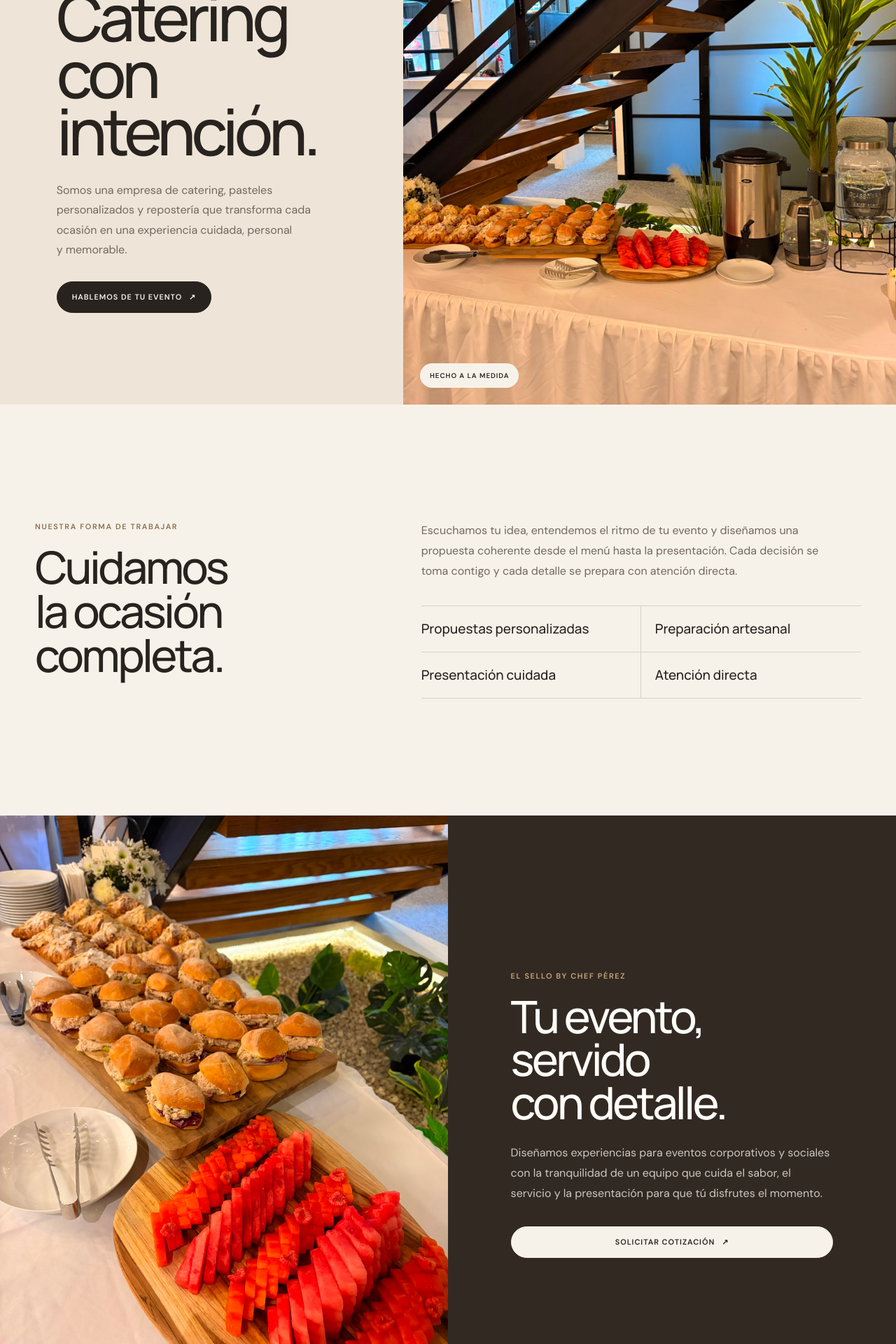
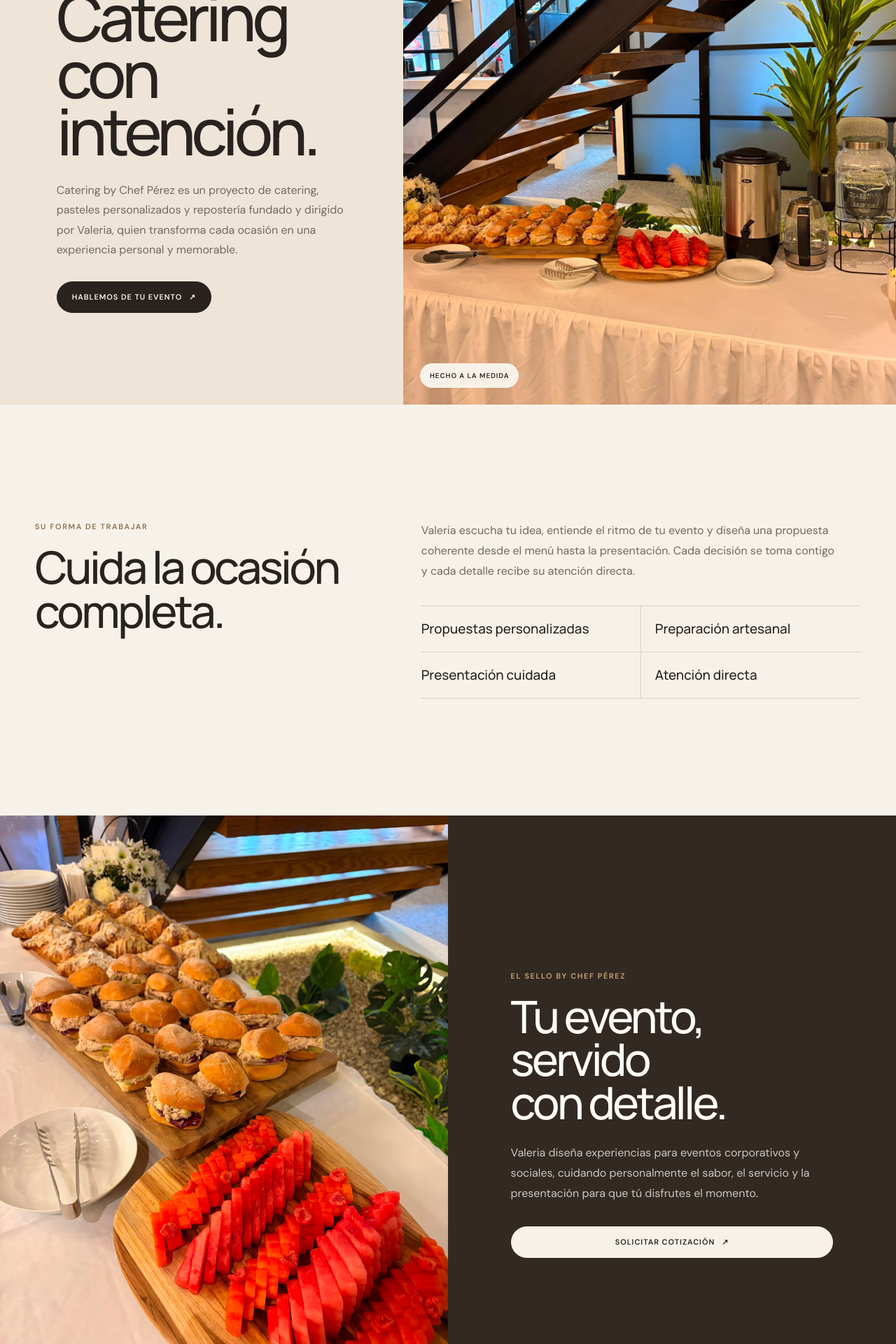
Before and after one commit to aleksvcr/catering-by-chef-perez, a Next.js app: page /nosotros in a window 1280 px wide. Shown: the part 258-2178 px from the top of the page at 70% size. Built offline with nearby package versions, Linux system fonts and the light colour scheme.

Commit message:
Center site copy on Chef Valeria

```diff
--- a/app/contacto/page.tsx
+++ b/app/contacto/page.tsx
@@ -34,7 +34,7 @@ export default function Contacto() {
       <main className="contact-page">
         <section className="contact-intro">
           <p className="eyebrow">Contacto</p>
-          <h1>Cuéntanos qué quieres celebrar.</h1>
+          <h1>Cuéntale a Valeria qué quieres celebrar.</h1>
           <p>
             Compártenos los primeros detalles. Prepararemos contigo una
             propuesta pensada para tu ocasión.
@@ -89,7 +89,7 @@ export default function Contacto() {
               </label>
             </div>
             <label>
-              Cuéntanos un poco más
+              Cuéntale un poco más
               <textarea
                 name="detalles"
                 rows={5}
--- a/app/nosotros/page.tsx
+++ b/app/nosotros/page.tsx
@@ -17,9 +17,9 @@ export default function AboutPage() {
             <p className="eyebrow">Cocina de autor · Servicio cercano</p>
             <h1>Catering con intención.</h1>
             <p>
-              Somos una empresa de catering, pasteles personalizados y
-              repostería que transforma cada ocasión en una experiencia
-              cuidada, personal y memorable.
+              Catering by Chef Pérez es un proyecto de catering, pasteles
+              personalizados y repostería fundado y dirigido por Valeria, quien
+              transforma cada ocasión en una experiencia personal y memorable.
             </p>
             <WhatsAppLink className="button button-dark">
               Hablemos de tu evento <span aria-hidden="true">↗</span>
@@ -36,15 +36,15 @@ export default function AboutPage() {
 
         <section className="about-experience section-wrap">
           <div>
-            <p className="eyebrow">Nuestra forma de trabajar</p>
-            <h2>Cuidamos la ocasión completa.</h2>
+            <p className="eyebrow">Su forma de trabajar</p>
+            <h2>Cuida la ocasión completa.</h2>
           </div>
           <div className="about-experience-copy">
             <p>
-              Escuchamos tu idea, entendemos el ritmo de tu evento y diseñamos
+              Valeria escucha tu idea, entiende el ritmo de tu evento y diseña
               una propuesta coherente desde el menú hasta la presentación.
-              Cada decisión se toma contigo y cada detalle se prepara con
-              atención directa.
+              Cada decisión se toma contigo y cada detalle recibe su atención
+              directa.
             </p>
             <ul className="career-list" aria-label="Valores de Catering by Chef Pérez">
               <li>Propuestas personalizadas</li>
@@ -66,9 +66,9 @@ export default function AboutPage() {
             <p className="eyebrow">El sello By Chef Pérez</p>
             <h2>Tu evento, servido con detalle.</h2>
             <p>
-              Diseñamos experiencias para eventos corporativos y sociales con
-              la tranquilidad de un equipo que cuida el sabor, el servicio y
-              la presentación para que tú disfrutes el momento.
+              Valeria diseña experiencias para eventos corporativos y sociales,
+              cuidando personalmente el sabor, el servicio y la presentación
+              para que tú disfrutes el momento.
             </p>
             <WhatsAppLink className="button button-light">
               Solicitar cotización <span aria-hidden="true">↗</span>
--- a/app/service-detail.tsx
+++ b/app/service-detail.tsx
@@ -73,7 +73,7 @@ export function ServiceDetail(props: ServiceDetailProps) {
 
         <section className="service-detail-cta">
           <p className="eyebrow">Siguiente paso</p>
-          <h2>Cuéntanos qué tienes en mente.</h2>
+          <h2>Cuéntale a Valeria qué tienes en mente.</h2>
           <p>Fecha, número de personas y la idea general son suficientes para comenzar.</p>
           <div>
             <WhatsAppLink className="button button-light" message={props.message}>Cotizar por WhatsApp <span aria-hidden="true">↗</span></WhatsAppLink>
--- a/app/servicios/catering/page.tsx
+++ b/app/servicios/catering/page.tsx
@@ -11,7 +11,7 @@ export default function CateringPage() {
     intro="Menús, montaje y servicio coordinados para que tú puedas disfrutar el evento."
     heroImage="/images/event-table.jpg"
     heroAlt="Mesa completa de catering preparada para un evento"
-    description="Diseñamos una propuesta de alimentos y presentación que responde al tipo de encuentro, número de invitados y ritmo del evento. Cada detalle se coordina directamente con la chef."
+    description="Valeria diseña una propuesta de alimentos y presentación que responde al tipo de encuentro, número de invitados y ritmo del evento. Cada detalle se coordina directamente con ella."
     includes={["Menús personalizados", "Bocados dulces y salados", "Montaje y presentación para tu evento"]}
     gallery={[
       { src: "/images/catering-spread.jpg", alt: "Selección de bocadillos y fruta", caption: "Variedad pensada para compartir" },
--- a/app/servicios/reposteria/page.tsx
+++ b/app/servicios/reposteria/page.tsx
@@ -11,7 +11,7 @@ export default function ReposteriaPage() {
     intro="Piezas dulces y mesas de postres preparadas para compartir, regalar y celebrar."
     heroImage="/images/pastry.jpg"
     heroAlt="Croissants artesanales de almendra"
-    description="Preparamos selecciones de repostería con equilibrio entre sabor y presentación. Podemos crear desde una pequeña variedad para una reunión hasta una mesa dulce completa."
+    description="Valeria prepara selecciones de repostería con equilibrio entre sabor y presentación, desde una pequeña variedad para una reunión hasta una mesa dulce completa."
     includes={["Selecciones de piezas dulces", "Mesas de postres", "Cantidades adaptadas a cada evento"]}
     gallery={[
       { src: "/images/pastry.jpg", alt: "Croissants artesanales de almendra", caption: "Horneado artesanal" },
```
Also changed, not shown: app/chef-valeria/page.tsx (+4 -4 lines), app/page.tsx (+13 -13 lines), 1 other file (tests, documents, lock files or other folders).
